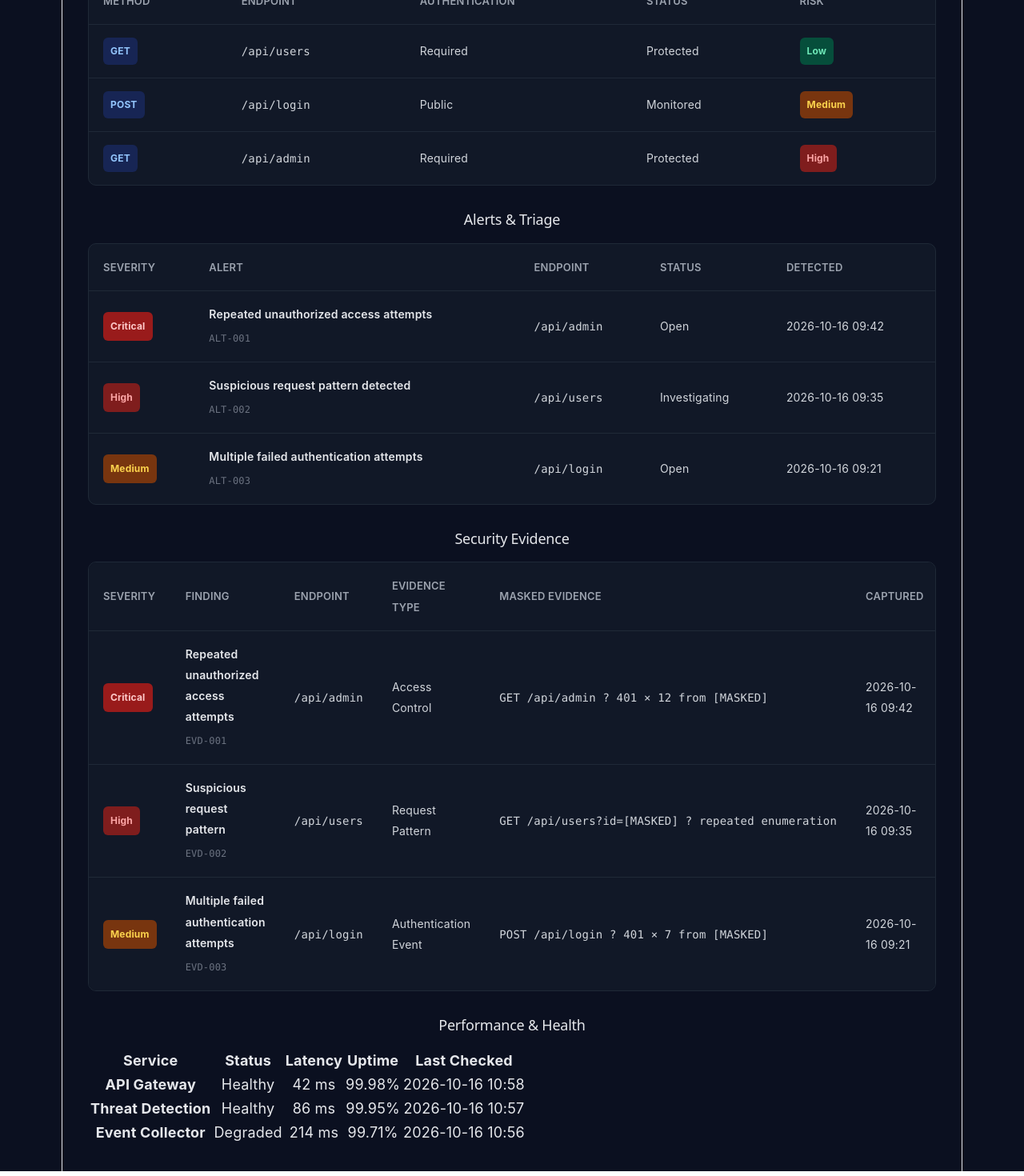
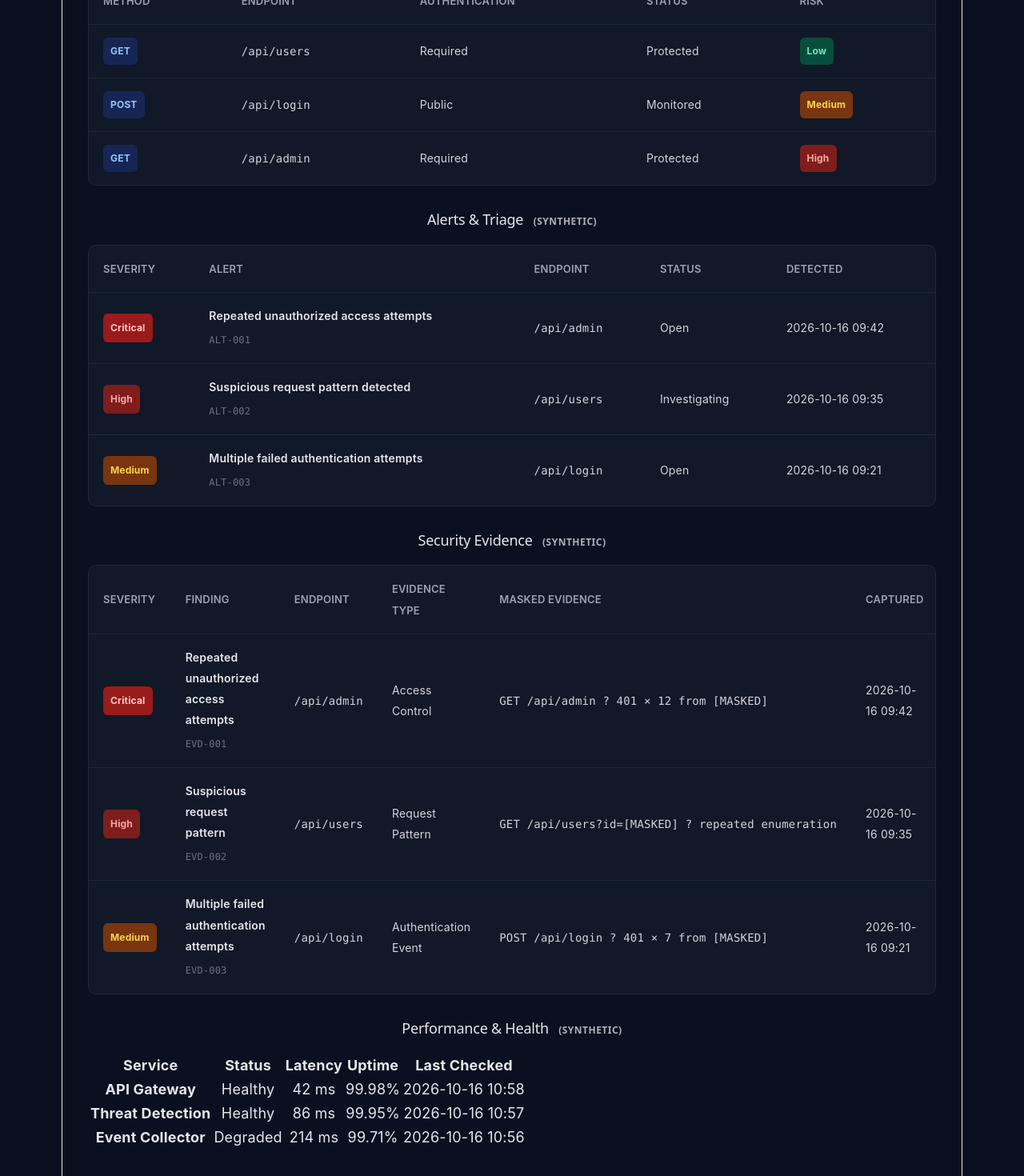
Before and after one commit to madhab-tech-cyber/APIsenX, a React (Vite) app in the folder dashboard/: page / in a window 1280 px wide. Shown: the part 403-1873 px from the top of the page at 80% size. Built offline with nearby package versions, Linux system fonts and the light colour scheme.

Commit message:
fix(member6): clarify synthetic dashboard fixtures

```diff
--- a/dashboard/src/App.css
+++ b/dashboard/src/App.css
@@ -327,3 +327,11 @@ select {
   font-family: Consolas, "Courier New", monospace;
   white-space: nowrap;
 }
+.fixture-label {
+  margin-left: 8px;
+  font-size: 12px;
+  font-weight: 600;
+  opacity: 0.75;
+  text-transform: uppercase;
+  letter-spacing: 0.04em;
+}
--- a/dashboard/src/App.tsx
+++ b/dashboard/src/App.tsx
@@ -68,7 +68,7 @@ function App() {
           </table>
         </section>
 
-        <h2 className="section-title">Alerts &amp; Triage</h2>
+        <h2 className="section-title">Alerts &amp; Triage <span className="fixture-label">(Synthetic)</span></h2>
 
         <section className="alerts-table-card">
           <table className="alerts-table">
@@ -102,7 +102,7 @@ function App() {
           </table>
         </section>
 
-        <h2 className="section-title">Security Evidence</h2>
+        <h2 className="section-title">Security Evidence <span className="fixture-label">(Synthetic)</span></h2>
 
         <section className="evidence-table-card">
           <table className="evidence-table">
@@ -138,7 +138,7 @@ function App() {
           </table>
         </section>
 
-        <h2 className="section-title">Performance &amp; Health</h2>
+        <h2 className="section-title">Performance &amp; Health <span className="fixture-label">(Synthetic)</span></h2>
 
         <section className="health-table-card">
           <table className="health-table">
```
